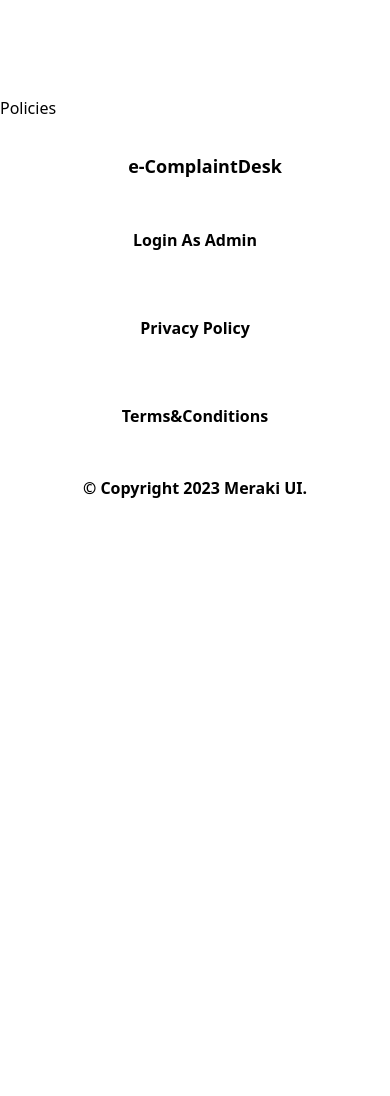
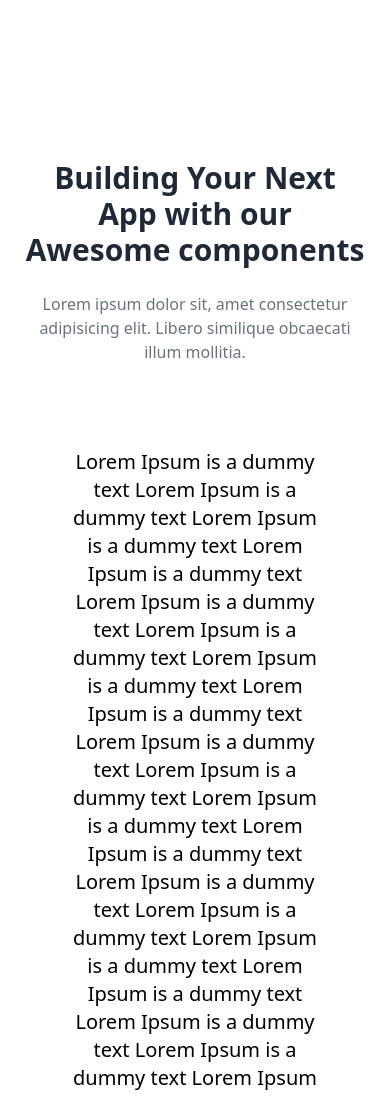
Before and after one commit to DcoderLLC/OCMS-BRC, a React (Vite) app in the folder client/: page /Policies in a window 390 px wide. Shown: the top 1096 px of the page. Before the commit the page ends 844 px from the top, so only its background shows below. Built offline with nearby package versions, Linux system fonts and the light colour scheme.

Commit message:
Responsive T&c and Policies page done

```diff
--- /dev/null
+++ b/client/src/Components/Policies/PoliciesData.jsx
@@ -0,0 +1,48 @@
+import {} from "react";
+import { Box } from "@mui/material";
+
+const PoliciesData = () => {
+  return (
+    <Box>
+      <div className="text-center p-5 pb-10 mb-5">
+        <div className="px-12">
+          <ol className="text-xl font-medium">
+            <p>
+              Lorem Ipsum is a dummy text Lorem Ipsum is a dummy text Lorem
+              Ipsum is a dummy text Lorem Ipsum is a dummy text Lorem Ipsum is a
+              dummy text Lorem Ipsum is a dummy text Lorem Ipsum is a dummy text
+              Lorem Ipsum is a dummy text Lorem Ipsum is a dummy text Lorem
+              Ipsum is a dummy text Lorem Ipsum is a dummy text Lorem Ipsum is a
+              dummy text Lorem Ipsum is a dummy text Lorem Ipsum is a dummy text
+              Lorem Ipsum is a dummy text Lorem Ipsum is a dummy text Lorem
+              Ipsum is a dummy text Lorem Ipsum is a dummy text Lorem Ipsum is a
+              dummy text Lorem Ipsum is a dummy text Lorem Ipsum is a dummy text
+              Lorem Ipsum is a dummy text Lorem Ipsum is a dummy text Lorem
+              Ipsum is a dummy text Lorem Ipsum is a dummy text Lorem Ipsum is a
+              dummy text Lorem Ipsum is a dummy text Lorem Ipsum is a dummy text
+              Lorem Ipsum is a dummy text Lorem Ipsum is a dummy text Lorem
+              Ipsum is a dummy text Lorem Ipsum is a dummy text Lorem Ipsum is a
+              dummy text Lorem Ipsum is a dummy text Lorem Ipsum is a dummy text
+              Lorem Ipsum is a dummy text Lorem Ipsum is a dummy text Lorem
+              Ipsum is a dummy text Lorem Ipsum is a dummy text Lorem Ipsum is a
+              dummy text Lorem Ipsum is a dummy text Lorem Ipsum is a dummy text
+              Lorem Ipsum is a dummy text Lorem Ipsum is a dummy text Lorem
+              Ipsum is a dummy text Lorem Ipsum is a dummy text Lorem Ipsum is a
+              dummy text Lorem Ipsum is a dummy text Lorem Ipsum is a dummy text
+              Lorem Ipsum is a dummy text Lorem Ipsum is a dummy text Lorem
+              Ipsum is a dummy text Lorem Ipsum is a dummy text Lorem Ipsum is a
+              dummy text Lorem Ipsum is a dummy text Lorem Ipsum is a dummy text
+              Lorem Ipsum is a dummy text Lorem Ipsum is a dummy text Lorem
+              Ipsum is a dummy text Lorem Ipsum is a dummy text Lorem Ipsum is a
+              dummy text Lorem Ipsum is a dummy text Lorem Ipsum is a
+              dummy text Lorem Ipsum is a dummy text Lorem Ipsum is a
+              dummy text Lorem Ipsum is  a dummy text
+            </p>
+          </ol>
+        </div>
+      </div>
+    </Box>
+  );
+};
+
+export default PoliciesData;
--- /dev/null
+++ b/client/src/Components/Policies/PoliciesHero.jsx
@@ -0,0 +1,22 @@
+import { Box } from "@mui/system";
+import {} from "react";
+
+const PoliciesHero = () => {
+  return (
+    <Box>
+      <div className="container px-6 py-16 mx-auto text-center">
+        <div className="max-w-lg mx-auto">
+          <h1 className="text-3xl font-semibold text-gray-800 lg:text-4xl">
+            Building Your Next App with our Awesome components
+          </h1>
+          <p className="mt-6 text-gray-500">
+            Lorem ipsum dolor sit, amet consectetur adipisicing elit. Libero
+            similique obcaecati illum mollitia.
+          </p>
+        </div>
+      </div>
+    </Box>
+  );
+};
+
+export default PoliciesHero;
--- /dev/null
+++ b/client/src/Components/Terms/TermDetails.jsx
@@ -0,0 +1,48 @@
+import {} from "react";
+import { Box } from "@mui/system";
+
+const TermDetails = () => {
+  return (
+    <Box>
+      <div className="text-center p-5 pb-10 mb-5">
+        <div className="px-12">
+          <ol className="text-xl font-medium">
+            <p>
+              Lorem Ipsum is a dummy text Lorem Ipsum is a dummy text Lorem
+              Ipsum is a dummy text Lorem Ipsum is a dummy text Lorem Ipsum is a
+              dummy text Lorem Ipsum is a dummy text Lorem Ipsum is a dummy text
+              Lorem Ipsum is a dummy text Lorem Ipsum is a dummy text Lorem
+              Ipsum is a dummy text Lorem Ipsum is a dummy text Lorem Ipsum is a
+              dummy text Lorem Ipsum is a dummy text Lorem Ipsum is a dummy text
+              Lorem Ipsum is a dummy text Lorem Ipsum is a dummy text Lorem
+              Ipsum is a dummy text Lorem Ipsum is a dummy text Lorem Ipsum is a
+              dummy text Lorem Ipsum is a dummy text Lorem Ipsum is a dummy text
+              Lorem Ipsum is a dummy text Lorem Ipsum is a dummy text Lorem
+              Ipsum is a dummy text Lorem Ipsum is a dummy text Lorem Ipsum is a
+              dummy text Lorem Ipsum is a dummy text Lorem Ipsum is a dummy text
+              Lorem Ipsum is a dummy text Lorem Ipsum is a dummy text Lorem
+              Ipsum is a dummy text Lorem Ipsum is a dummy text Lorem Ipsum is a
+              dummy text Lorem Ipsum is a dummy text Lorem Ipsum is a dummy text
+              Lorem Ipsum is a dummy text Lorem Ipsum is a dummy text Lorem
+              Ipsum is a dummy text Lorem Ipsum is a dummy text Lorem Ipsum is a
+              dummy text Lorem Ipsum is a dummy text Lorem Ipsum is a dummy text
+              Lorem Ipsum is a dummy text Lorem Ipsum is a dummy text Lorem
+              Ipsum is a dummy text Lorem Ipsum is a dummy text Lorem Ipsum is a
+              dummy text Lorem Ipsum is a dummy text Lorem Ipsum is a dummy text
+              Lorem Ipsum is a dummy text Lorem Ipsum is a dummy text Lorem
+              Ipsum is a dummy text Lorem Ipsum is a dummy text Lorem Ipsum is a
+              dummy text Lorem Ipsum is a dummy text Lorem Ipsum is a dummy text
+              Lorem Ipsum is a dummy text Lorem Ipsum is a dummy text Lorem
+              Ipsum is a dummy text Lorem Ipsum is a dummy text Lorem Ipsum is a
+              dummy text Lorem Ipsum is a dummy text Lorem Ipsum is a dummy text
+              Lorem Ipsum is a dummy text Lorem Ipsum is a dummy text Lorem
+              Ipsum is a dummy text
+            </p>
+          </ol>
+        </div>
+      </div>
+    </Box>
+  );
+};
+
+export default TermDetails;
--- /dev/null
+++ b/client/src/Components/Terms/TermsHero.jsx
@@ -0,0 +1,22 @@
+import {} from "react";
+import { Box } from "@mui/system";
+
+const TermsHero = () => {
+  return (
+    <Box>
+      <div className="container px-6 py-16 mx-auto text-center">
+        <div className="max-w-lg mx-auto">
+          <h1 className="text-3xl font-semibold text-gray-800 lg:text-4xl">
+            Building Your Next App with our Awesome components
+          </h1>
+          <p className="mt-6 text-gray-500">
+            Lorem ipsum dolor sit, amet consectetur adipisicing elit. Libero
+            similique obcaecati illum mollitia.
+          </p>
+        </div>
+      </div>
+    </Box>
+  );
+};
+
+export default TermsHero;
--- a/client/src/pages/Policies.jsx
+++ b/client/src/pages/Policies.jsx
@@ -1,8 +1,14 @@
+import { Box } from '@mui/system'
 import {} from 'react'
+import PoliciesHero from '../Components/Policies/PoliciesHero'
+import PoliciesData from '../Components/Policies/PoliciesData'
 
 const Policies = () => {
   return (
-    <div>Policies</div>
+    <Box>
+      <PoliciesHero />
+      <PoliciesData />
+    </Box>
   )
 }
 
--- a/client/src/pages/Terms.jsx
+++ b/client/src/pages/Terms.jsx
@@ -1,8 +1,14 @@
 import { } from 'react'
+import { Box } from '@mui/system'
+import TermsHero from '../Components/Terms/TermsHero'
+import TermDetails from '../Components/Terms/TermDetails'
 
 const Terms = () => {
   return (
-    <div>Terms</div>
+    <Box>
+      <TermsHero />
+      <TermDetails />
+    </Box>
   )
 }
 
```
